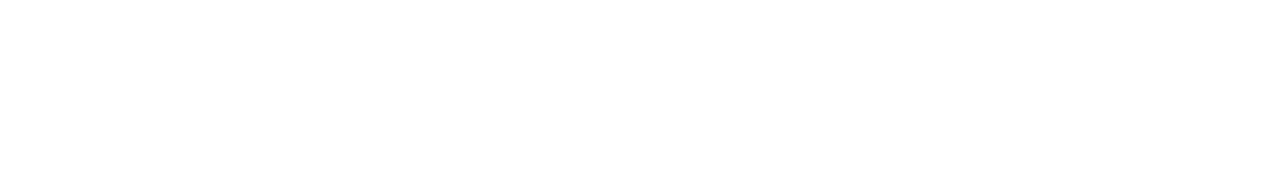
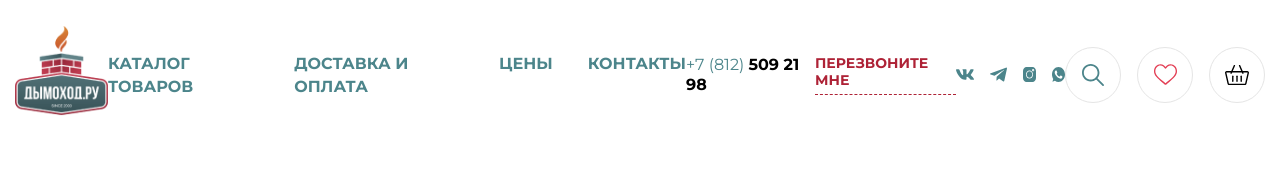
Before and after one commit to kit-kiten/flue, a website: page app/index.html in a window 1280 px wide. Drawn offline with Linux system fonts and the light colour scheme.

Commit message:
add header

```diff
--- a/app/index.html
+++ b/app/index.html
@@ -6,9 +6,95 @@
           content="width=device-width, user-scalable=no, initial-scale=1.0, maximum-scale=1.0, minimum-scale=1.0">
     <meta http-equiv="X-UA-Compatible" content="ie=edge">
     <title>Document</title>
+    <link rel="preconnect" href="https://fonts.googleapis.com">
+    <link rel="preconnect" href="https://fonts.gstatic.com" crossorigin>
+    <link href="https://fonts.googleapis.com/css2?family=Montserrat:wght@400;600;700;800&display=swap" rel="stylesheet">
     <link rel="stylesheet" href="css/style.min.css">
 </head>
 <body>
+    <header class="header">
+        <div class="header__container">
+            <a class="header__logo" href="#">
+                <img src="./img/logo.png" alt="logo">
+            </a>
+
+            <nav class="header__menu">
+                <ul class="header__menu-list">
+                    <li class="header__menu-item">
+                        <a class="header__menu-link" href="#">
+                            каталог товаров
+                        </a>
+                    </li>
+                    <li class="header__menu-item">
+                        <a class="header__menu-link" href="#">
+                            доставка и оплата
+                        </a>
+                    </li>
+                    <li class="header__menu-item">
+                        <a class="header__menu-link" href="#">
+                            цены
+                        </a>
+                    </li>
+                    <li class="header__menu-item">
+                        <a class="header__menu-link" href="#">
+                            контакты
+                        </a>
+                    </li>
+                </ul>
+            </nav>
+
+            <a class="header__phone" href="tel:+78125092198">
+                +7 (812) <span>509 21 98</span>
+            </a>
+
+            <a class="header__btn" href="tel:+78125092198">
+                перезвоните мне
+            </a>
+
+            <ul class="header__social-list">
+                <li class="header__social-item">
+                    <a href="#" class="header__social-link">
+                        <img src="./img/icons/vk.svg" alt="social icon">
+                    </a>
+                </li>
+                <li class="header__social-item">
+                    <a href="#" class="header__social-link">
+                        <img src="./img/icons/telegram.svg" alt="social icon">
+                    </a>
+                </li>
+                <li class="header__social-item">
+                    <a href="#" class="header__social-link">
+                        <img src="./img/icons/instagram.svg" alt="social icon">
+                    </a>
+                </li>
+                <li class="header__social-item">
+                    <a href="#" class="header__social-link">
+                        <img src="./img/icons/whatsapp.svg" alt="social icon">
+                    </a>
+                </li>
+            </ul>
+
+            <ul class="header__list">
+                <li class="header__list-item">
+                    <a class="header__list-link" href="#">
+                        <img src="./img/icons/loupe.svg" alt="search icon">
+                    </a>
+                </li>
+
+                <li class="header__list-item">
+                    <a class="header__list-link" href="#">
+                        <img src="./img/icons/heart.svg" alt="heart icon">
+                    </a>
+                </li>
+
+                <li class="header__list-item">
+                    <a class="header__list-link" href="#">
+                        <img src="./img/icons/cart.svg" alt="cart icon">
+                    </a>
+                </li>
+            </ul>
+        </div>
+    </header>
 
     <script src="js/main.min.js"></script>
 </body>
--- a/app/scss/_global.scss
+++ b/app/scss/_global.scss
@@ -0,0 +1,6 @@
+body{
+    font-size: 16px;
+    line-height: 30px;
+    font-weight: 400;
+    font-family: 'Montserrat', sans-serif;
+}
--- a/app/scss/_vars.scss
+++ b/app/scss/_vars.scss
@@ -0,0 +1,4 @@
+$green-color: #4C858B;
+$red-color: #AE2236;
+$default-color: #000;
+$grey-color: #E5E5E5;
--- a/app/scss/style.scss
+++ b/app/scss/style.scss
@@ -2,6 +2,87 @@
 @import "vars";
 @import "global";
 
+.header{
+    padding: 26px 0 56px;
+    margin-bottom: 56px;
 
+    &__container{
+        max-width: 1815px;
+        margin: 0 auto;
+        padding: 0 15px;
+        display: flex;
+        justify-content: space-between;
+        align-items: center;
+    }
+
+    &__logo{
+        width: 100px;
+        height: 97px;
+    }
+
+    &__menu{
+        &-list{
+            display: flex;
+        }
+
+        &-item + &-item{
+            margin-left: 35px;
+        }
+
+        &-item{
+            color: $green-color;
+            text-transform: uppercase;
+            line-height: 23px;
+            font-weight: 700;
+        }
+    }
+
+    &__phone{
+        line-height: 20px;
+        color: $green-color;
+
+        span{
+            color: #000;
+            font-weight: 700;
+        }
+    }
+
+    &__btn{
+        padding: 0 0 5px;
+        font-size: 14px;
+        line-height: 17px;
+        font-weight: 700;
+        border-bottom: 1px dashed $red-color;
+        color: $red-color;
+        text-transform: uppercase;
+    }
+
+    &__social-list{
+        display: flex;
+        align-items: center;
+    }
+
+    &__social-item + &__social-item{
+        margin-left: 16px;
+    }
+
+    &__list{
+        display: flex;
+
+        &-item + &-item{
+            margin-left: 16px;
+        }
+
+        &-link{
+            width: 56px;
+            height: 56px;
+            display: flex;
+            justify-content: center;
+            align-items: center;
+            border: 1px solid $grey-color;
+            border-radius: 50px;
+        }
+    }
+}
 
 @import "media";
```
Also changed, not shown: app/css/style.min.css, app/img/icons/cart.svg (added), app/img/icons/heart.svg (added), app/img/icons/instagram.svg (added), app/img/icons/loupe.svg (added), app/img/icons/telegram.svg (added), app/img/icons/vk.svg (added), app/img/icons/whatsapp.svg (added), app/img/logo.png (added).
